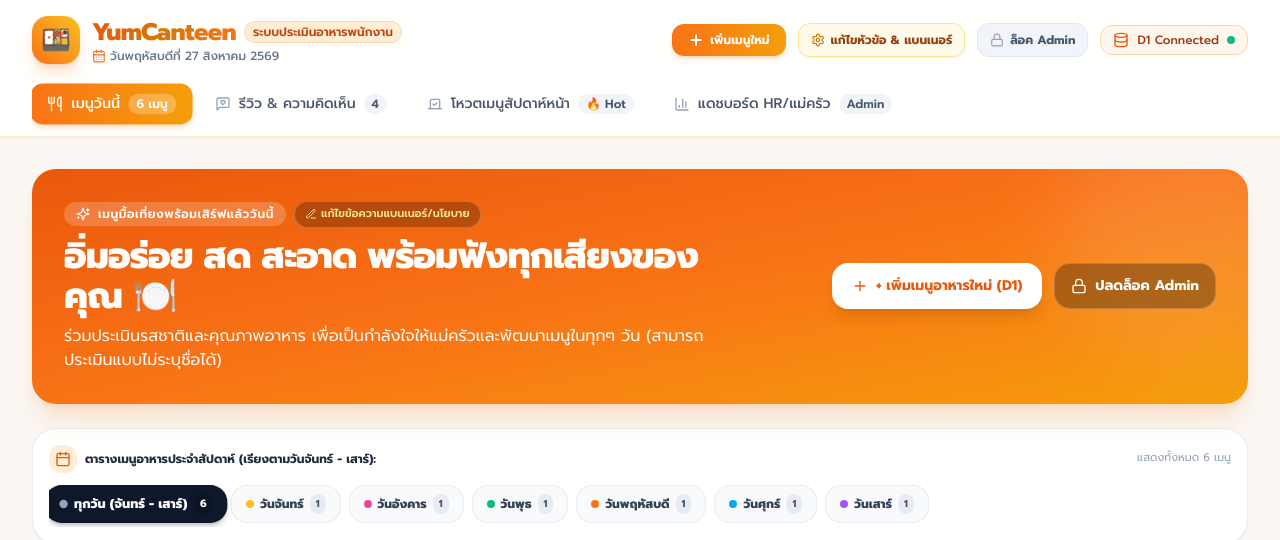
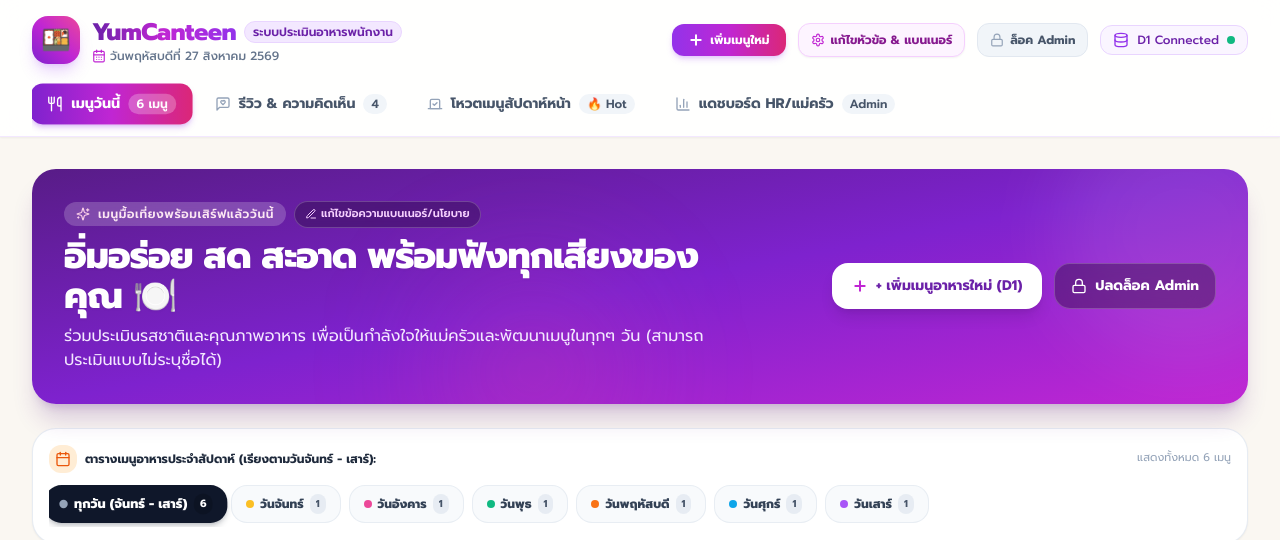
Before and after one commit to tookkysurasak-commits/Website3, a Next.js app: page / in a window 1280 px wide. Shown: the top 540 px of the page. Built offline with nearby package versions, Linux system fonts and the light colour scheme.

Commit message:
Update gradient theme from orange to floral purple-fuchsia matching the flowers

```diff
--- a/app/page.js
+++ b/app/page.js
@@ -360,12 +360,12 @@ export default function Home() {
       </div>
 
       {/* Footer */}
-      <footer className="bg-white border-t border-orange-100 py-8 text-center text-xs text-slate-500 mt-12">
+      <footer className="bg-white border-t border-purple-100 py-8 text-center text-xs text-slate-500 mt-12">
         <div className="max-w-7xl mx-auto px-4 space-y-2">
           <div className="flex items-center justify-center gap-2 font-bold text-slate-700">
             <span>🍱 YumCanteen</span>
             <span>•</span>
-            <span className="text-orange-600">Employee Lunch Feedback & Rating System</span>
+            <span className="text-purple-700">Employee Lunch Feedback & Rating System</span>
           </div>
           <p>
             เชื่อมต่อฐานข้อมูล <b>Cloudflare D1</b> (dodcfd1) | Next.js & Tailwind CSS
--- a/components/AdminMenuModal.js
+++ b/components/AdminMenuModal.js
@@ -620,7 +620,7 @@ export default function AdminMenuModal({ isOpen, onClose, menuToEdit, onSaveMenu
               <button
                 type="submit"
                 disabled={isSubmitting}
-                className="px-6 py-3 rounded-2xl bg-gradient-to-r from-orange-500 to-amber-500 hover:from-orange-600 hover:to-amber-600 text-white text-xs font-bold shadow-md shadow-orange-500/20 flex items-center gap-2 transition-all transform active:scale-95"
+                className="px-6 py-3 rounded-2xl bg-gradient-to-r from-purple-700 via-fuchsia-600 to-pink-600 hover:from-purple-800 hover:to-fuchsia-700 text-white text-xs font-bold shadow-md shadow-purple-600/20 flex items-center gap-2 transition-all transform active:scale-95"
               >
                 <CheckCircle2 className="w-4 h-4" />
                 <span>{isSubmitting ? 'กำลังบันทึกลง D1...' : isEditing ? 'บันทึกการแก้ไขลง D1' : 'เพิ่มเมนูลง Cloudflare D1 🎉'}</span>
--- a/components/AdminPasswordModal.js
+++ b/components/AdminPasswordModal.js
@@ -160,7 +160,7 @@ export default function AdminPasswordModal({ isOpen, onClose, onSuccess }) {
             </button>
             <button
               type="submit"
-              className="flex-1 py-3 rounded-2xl bg-gradient-to-r from-orange-500 to-amber-500 hover:from-orange-600 hover:to-amber-600 text-white text-xs font-bold shadow-md shadow-orange-500/20 transition-all active:scale-95"
+              className="flex-1 py-3 rounded-2xl bg-gradient-to-r from-purple-700 via-fuchsia-600 to-pink-600 hover:from-purple-800 hover:to-fuchsia-700 text-white text-xs font-bold shadow-md shadow-purple-600/20 transition-all active:scale-95"
             >
               ยืนยันรหัสผ่าน
             </button>
--- a/components/DailyMenuSection.js
+++ b/components/DailyMenuSection.js
@@ -85,28 +85,29 @@ export default function DailyMenuSection({
     <div className="space-y-6">
 
       {/* Hero Banner with Quick Highlights */}
-      <div className="relative overflow-hidden rounded-3xl bg-gradient-to-br from-orange-600 via-orange-500 to-amber-500 text-white p-6 sm:p-8 shadow-xl shadow-orange-500/15">
+      <div className="relative overflow-hidden rounded-3xl bg-gradient-to-br from-purple-900 via-purple-700 to-fuchsia-600 text-white p-6 sm:p-8 shadow-xl shadow-purple-900/20">
         <div className="absolute top-0 right-0 -mr-16 -mt-16 w-64 h-64 rounded-full bg-white/10 blur-2xl pointer-events-none"></div>
+        <div className="absolute bottom-0 left-1/3 -mb-16 w-48 h-48 rounded-full bg-pink-500/20 blur-3xl pointer-events-none"></div>
         <div className="relative z-10 flex flex-col md:flex-row items-start md:items-center justify-between gap-6">
           <div className="max-w-2xl space-y-2">
             <div className="flex flex-wrap items-center gap-2">
-              <div className="inline-flex items-center gap-2 px-3 py-1 rounded-full bg-white/20 backdrop-blur-sm text-xs font-semibold uppercase tracking-wider">
-                <Sparkles className="w-3.5 h-3.5" />
+              <div className="inline-flex items-center gap-2 px-3 py-1 rounded-full bg-white/20 backdrop-blur-sm text-xs font-semibold uppercase tracking-wider text-pink-100">
+                <Sparkles className="w-3.5 h-3.5 text-pink-200" />
                 {siteConfig?.bannerBadge || 'เมนูมื้อเที่ยงพร้อมเสิร์ฟแล้ววันนี้'}
               </div>
               <button
                 onClick={onOpenSiteConfigModal}
-                className="inline-flex items-center gap-1 px-2.5 py-1 rounded-full bg-black/25 hover:bg-black/40 text-amber-200 hover:text-white text-[11px] font-semibold backdrop-blur-sm transition-all border border-white/20"
+                className="inline-flex items-center gap-1 px-2.5 py-1 rounded-full bg-black/25 hover:bg-black/40 text-fuchsia-200 hover:text-white text-[11px] font-semibold backdrop-blur-sm transition-all border border-white/20"
                 title="คลิกเพื่อแก้ไขหัวข้อ & ข้อความแบนเนอร์"
               >
                 <Edit3 className="w-3 h-3" />
                 <span>แก้ไขข้อความแบนเนอร์/นโยบาย</span>
               </button>
             </div>
-            <h1 className="text-2xl sm:text-3xl lg:text-4xl font-extrabold tracking-tight">
+            <h1 className="text-2xl sm:text-3xl lg:text-4xl font-extrabold tracking-tight text-white drop-shadow-sm">
               {siteConfig?.bannerTitle || 'อิ่มอร่อย สด สะอาด พร้อมฟังทุกเสียงของคุณ 🍽️'}
             </h1>
-            <p className="text-orange-50 text-sm sm:text-base leading-relaxed">
+            <p className="text-purple-100 text-sm sm:text-base leading-relaxed">
               {siteConfig?.bannerSubtitle || 'ร่วมประเมินรสชาติและคุณภาพอาหาร เพื่อเป็นกำลังใจให้แม่ครัวและพัฒนาเมนูในทุกๆ วัน (สามารถประเมินแบบไม่ระบุชื่อได้)'}
             </p>
           </div>
@@ -115,9 +116,9 @@ export default function DailyMenuSection({
             {/* Admin Action Buttons */}
             <button
               onClick={onOpenAddMenu}
-              className="bg-white text-orange-600 hover:bg-orange-50 px-5 py-3 rounded-2xl font-bold text-xs sm:text-sm shadow-lg flex items-center justify-center gap-2 transition-all transform hover:scale-105 active:scale-95"
+              className="bg-white text-purple-800 hover:bg-purple-50 px-5 py-3 rounded-2xl font-bold text-xs sm:text-sm shadow-lg shadow-black/10 flex items-center justify-center gap-2 transition-all transform hover:scale-105 active:scale-95"
             >
-              <Plus className="w-4 h-4" />
+              <Plus className="w-4 h-4 stroke-[3] text-fuchsia-600" />
               <span>+ เพิ่มเมนูอาหารใหม่ (D1)</span>
             </button>
 
@@ -216,7 +217,7 @@ export default function DailyMenuSection({
             value={searchQuery}
             onChange={(e) => setSearchQuery(e.target.value)}
             placeholder="ค้นหาชื่อเมนู, ซุ้มอาหาร..."
-            className="w-full pl-10 pr-4 py-2.5 rounded-2xl bg-white border border-slate-200 text-xs sm:text-sm focus:outline-none focus:ring-2 focus:ring-orange-500/20 focus:border-orange-500 shadow-sm"
+            className="w-full pl-10 pr-4 py-2.5 rounded-2xl bg-white border border-slate-200 text-xs sm:text-sm focus:outline-none focus:ring-2 focus:ring-purple-500/20 focus:border-purple-500 shadow-sm"
           />
           {searchQuery && (
             <button
@@ -299,7 +300,7 @@ export default function DailyMenuSection({
             <div className="p-5 flex-1 flex flex-col justify-between space-y-4">
               <div>
                 <div className="flex items-start justify-between gap-2">
-                  <h3 className="font-bold text-lg text-slate-800 group-hover:text-orange-600 transition-colors leading-snug">
+                  <h3 className="font-bold text-lg text-slate-800 group-hover:text-purple-700 transition-colors leading-snug">
                     {menu.name}
                   </h3>
                   {menu.is_special && (
@@ -338,21 +339,21 @@ export default function DailyMenuSection({
               <div className="pt-3 border-t border-slate-100 flex items-center gap-2">
                 <button
                   onClick={() => onOpenRatingModal(menu)}
-                  className="flex-1 py-2.5 px-3 rounded-xl bg-gradient-to-r from-orange-500 to-amber-500 hover:from-orange-600 hover:to-amber-600 text-white text-xs font-bold shadow-md shadow-orange-500/20 hover:shadow-orange-500/30 flex items-center justify-center gap-1.5 transition-all transform active:scale-95"
+                  className="flex-1 py-2.5 px-3 rounded-xl bg-gradient-to-r from-purple-700 via-fuchsia-600 to-pink-600 hover:from-purple-800 hover:to-fuchsia-700 text-white text-xs font-bold shadow-md shadow-purple-600/20 hover:shadow-purple-600/30 flex items-center justify-center gap-1.5 transition-all transform active:scale-95"
                 >
                   <Star className="w-3.5 h-3.5 fill-white" />
                   <span>ให้คะแนน / รีวิวเมนูนี้</span>
                 </button>
                 <button
                   onClick={() => onViewMenuReviews(menu.id)}
-                  className="p-2.5 rounded-xl border border-slate-200 hover:border-slate-300 hover:bg-slate-50 text-slate-600 text-xs transition-colors"
+                  className="p-2.5 rounded-xl border border-slate-200 hover:border-purple-300 hover:bg-purple-50/50 text-slate-600 text-xs transition-colors"
                   title="ดูรีวิวของเมนูนี้"
                 >
                   <MessageSquare className="w-4 h-4" />
                 </button>
                 <button
                   onClick={() => onOpenEditMenu(menu)}
-                  className="p-2.5 rounded-xl bg-slate-100 hover:bg-orange-100 text-slate-700 hover:text-orange-600 text-xs transition-colors"
+                  className="p-2.5 rounded-xl bg-slate-100 hover:bg-purple-100 text-slate-700 hover:text-purple-700 text-xs transition-colors"
                   title="แก้ไขเมนู"
                 >
                   <Edit3 className="w-4 h-4" />
@@ -373,14 +374,14 @@ export default function DailyMenuSection({
 
       {filteredMenus.length === 0 && (
         <div className="text-center py-16 bg-white rounded-3xl border border-slate-200 p-8 space-y-3">
-          <div className="w-16 h-16 mx-auto rounded-full bg-orange-100 text-orange-500 flex items-center justify-center text-2xl">
+          <div className="w-16 h-16 mx-auto rounded-full bg-purple-100 text-purple-600 flex items-center justify-center text-2xl">
             🍜
           </div>
           <h3 className="font-bold text-slate-700 text-lg">ไม่พบเมนูอาหารที่คุณค้นหา</h3>
           <p className="text-sm text-slate-400">ลองค้นหาด้วยคำค้นอื่น หรือคลิกปุ่มเพิ่มเมนูอาหารใหม่ด้านล่าง</p>
           <button
             onClick={onOpenAddMenu}
-            className="mt-2 px-5 py-2.5 rounded-xl bg-orange-500 text-white text-xs font-semibold hover:bg-orange-600 transition-colors inline-flex items-center gap-1.5"
+            className="mt-2 px-5 py-2.5 rounded-xl bg-gradient-to-r from-purple-600 via-fuchsia-600 to-pink-600 text-white text-xs font-semibold hover:from-purple-700 hover:to-fuchsia-700 transition-all inline-flex items-center gap-1.5 shadow-md shadow-purple-500/20"
           >
             <Plus className="w-4 h-4" />
             <span>เพิ่มเมนูอาหารใหม่</span>
--- a/components/Navbar.js
+++ b/components/Navbar.js
@@ -28,26 +28,26 @@ export default function Navbar({
   }).format(new Date());
 
   return (
-    <header className="sticky top-0 z-40 bg-white/90 backdrop-blur-md border-b border-orange-100 shadow-sm">
+    <header className="sticky top-0 z-40 bg-white/90 backdrop-blur-md border-b border-purple-100 shadow-sm">
       <div className="max-w-7xl mx-auto px-4 sm:px-6 lg:px-8">
         <div className="flex items-center justify-between h-20">
 
           {/* Logo & Branding */}
           <div className="flex items-center space-x-3 cursor-pointer" onClick={() => setActiveTab('menu')}>
-            <div className="w-12 h-12 rounded-2xl bg-gradient-to-tr from-orange-500 to-amber-400 flex items-center justify-center text-white shadow-lg shadow-orange-500/25 transform hover:scale-105 transition-transform">
+            <div className="w-12 h-12 rounded-2xl bg-gradient-to-tr from-purple-700 via-fuchsia-600 to-pink-500 flex items-center justify-center text-white shadow-lg shadow-purple-500/25 transform hover:scale-105 transition-transform">
               <span className="text-2xl">🍱</span>
             </div>
             <div>
               <div className="flex items-center space-x-2">
-                <span className="font-extrabold text-xl sm:text-2xl tracking-tight bg-gradient-to-r from-orange-600 via-amber-600 to-orange-500 bg-clip-text text-transparent">
+                <span className="font-extrabold text-xl sm:text-2xl tracking-tight bg-gradient-to-r from-purple-800 via-fuchsia-600 to-purple-600 bg-clip-text text-transparent">
                   {siteConfig?.brandName || 'YumCanteen'}
                 </span>
-                <span className="hidden sm:inline-block px-2 py-0.5 text-xs font-semibold bg-orange-100 text-orange-700 rounded-full border border-orange-200">
+                <span className="hidden sm:inline-block px-2 py-0.5 text-xs font-semibold bg-purple-100 text-purple-800 rounded-full border border-purple-200">
                   {siteConfig?.brandSubtitle || 'ระบบประเมินอาหารพนักงาน'}
                 </span>
               </div>
               <p className="text-xs text-slate-500 flex items-center gap-1 font-medium">
-                <CalendarDays className="w-3.5 h-3.5 text-orange-500" />
+                <CalendarDays className="w-3.5 h-3.5 text-fuchsia-600" />
                 {currentDateFormatted}
               </p>
             </div>
@@ -59,7 +59,7 @@ export default function Navbar({
             {/* Quick Add Menu Button */}
             <button
               onClick={onOpenAddMenu}
-              className="flex items-center gap-1.5 px-3 sm:px-4 py-2 rounded-xl bg-gradient-to-r from-orange-500 to-amber-500 hover:from-orange-600 hover:to-amber-600 text-white text-xs font-bold shadow-md shadow-orange-500/20 transition-all transform active:scale-95"
+              className="flex items-center gap-1.5 px-3 sm:px-4 py-2 rounded-xl bg-gradient-to-r from-purple-600 via-fuchsia-600 to-pink-600 hover:from-purple-700 hover:to-fuchsia-700 text-white text-xs font-bold shadow-md shadow-purple-500/25 transition-all transform active:scale-95"
             >
               <Plus className="w-4 h-4 stroke-[3]" />
               <span className="hidden sm:inline">เพิ่มเมนูใหม่</span>
@@ -68,10 +68,10 @@ export default function Navbar({
             {/* Admin Header Customization Button (Visible to all or highlighted for admin) */}
             <button
               onClick={onOpenSiteConfigModal}
-              className="flex items-center gap-1.5 px-3 py-2 rounded-xl text-xs font-bold bg-amber-50 hover:bg-amber-100 text-amber-800 border border-amber-200 transition-all shadow-sm"
+              className="flex items-center gap-1.5 px-3 py-2 rounded-xl text-xs font-bold bg-fuchsia-50 hover:bg-fuchsia-100 text-fuchsia-800 border border-fuchsia-200 transition-all shadow-sm"
               title="แก้ไขชื่อหัวข้อใหญ่ & ข้อความแบนเนอร์นโยบาย"
             >
-              <Settings className="w-3.5 h-3.5 text-amber-600" />
+              <Settings className="w-3.5 h-3.5 text-fuchsia-600" />
               <span className="hidden md:inline">แก้ไขหัวข้อ & แบนเนอร์</span>
             </button>
 
@@ -103,10 +103,10 @@ export default function Navbar({
             {/* D1 Connection Badge */}
             <button
               onClick={onOpenD1Modal}
-              className="hidden lg:flex items-center gap-2 px-3 py-1.5 rounded-xl bg-orange-50 hover:bg-orange-100/80 border border-orange-200 text-xs font-medium text-orange-800 transition-all hover:shadow-sm"
+              className="hidden lg:flex items-center gap-2 px-3 py-1.5 rounded-xl bg-purple-50 hover:bg-purple-100/80 border border-purple-200 text-xs font-medium text-purple-800 transition-all hover:shadow-sm"
               title="ดูการเชื่อมต่อ Cloudflare D1"
             >
-              <Database className="w-4 h-4 text-orange-600" />
+              <Database className="w-4 h-4 text-purple-600" />
               <span>D1 Connected</span>
               <span className="w-2 h-2 rounded-full bg-emerald-500 animate-pulse"></span>
             </button>
@@ -124,10 +124,10 @@ export default function Navbar({
               <button
                 key={tab.id}
                 onClick={() => setActiveTab(tab.id)}
-                className={`flex items-center gap-2 px-4 py-2.5 rounded-xl text-sm font-medium transition-all whitespace-nowrap ${
+                className={`flex items-center gap-2 px-4 py-2.5 rounded-xl text-sm font-bold transition-all whitespace-nowrap ${
                   isActive
-                    ? 'bg-gradient-to-r from-orange-500 to-amber-500 text-white shadow-md shadow-orange-500/20 scale-[1.02]'
-                    : 'text-slate-600 hover:text-slate-900 hover:bg-slate-100/80'
+                    ? 'bg-gradient-to-r from-purple-700 via-fuchsia-600 to-pink-600 text-white shadow-md shadow-purple-600/25 scale-[1.02]'
+                    : 'text-slate-600 hover:text-slate-900 hover:bg-purple-50/60'
                 }`}
               >
                 <Icon className={`w-4 h-4 ${isActive ? 'text-white' : 'text-slate-400'}`} />
```
Also changed, not shown: components/AdminSiteConfigModal.js (+7 -7 lines), components/AnalyticsDashboard.js (+7 -7 lines), components/RatingModal.js (+4 -4 lines), components/ReviewsFeed.js (+9 -9 lines), components/WeeklyVotingSection.js (+9 -9 lines).
